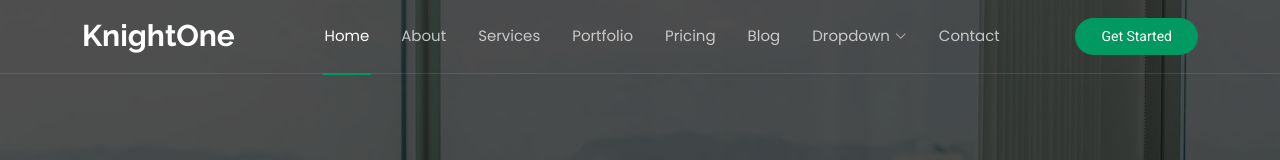
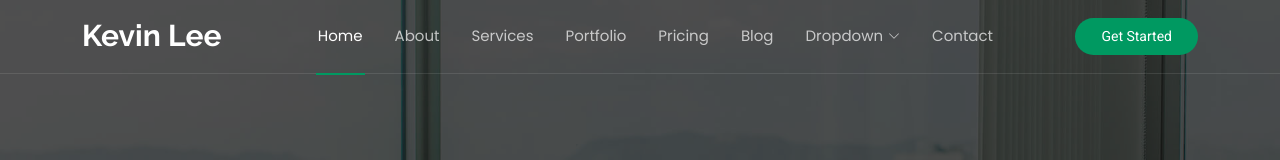
Before and after one commit to ltony081513/jimao, a plain HTML site: page index.html in a window 1280 px wide. Shown: the top 160 px of the page. Drawn offline with Linux system fonts and the light colour scheme; animation ran at ten frames a second.

Commit message:
change name

```diff
--- a/index.html
+++ b/index.html
@@ -44,7 +44,7 @@
       <a href="index.html" class="logo d-flex align-items-center me-auto me-xl-0">
         <!-- Uncomment the line below if you also wish to use an image logo -->
         <!-- <img src="assets/img/logo.png" alt=""> -->
-        <h1 class="sitename">KnightOne</h1>
+        <h1 class="sitename">Kevin Lee</h1>
       </a>
 
       <nav id="navmenu" class="navmenu">
```
